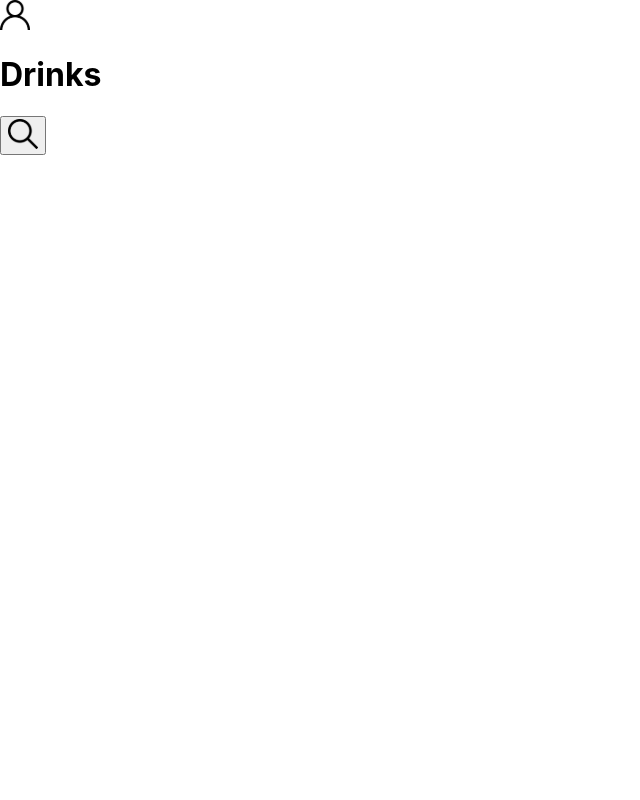
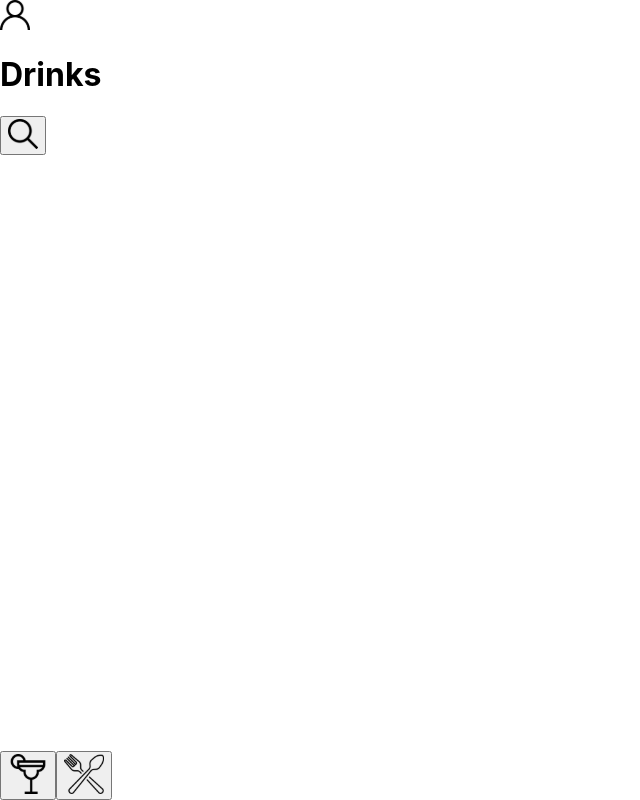
Before and after one commit to wagnerlopesbr/project-recipes-app, a React (Vite) app: page /drinks in a window 1280 px wide. Shown: the whole page, without its empty margins (0-640 px from the left). Built offline with nearby package versions, Linux system fonts and the light colour scheme.

Commit message:
Footer feito

```diff
--- a/src/App.tsx
+++ b/src/App.tsx
@@ -5,6 +5,7 @@ import Login from './pages/Login';
 import Meals from './pages/Meals';
 import Header from './pages/Header';
 import Profile from './pages/Profile';
+import Drinks from './pages/Drinks';
 
 function App() {
   return (
@@ -12,7 +13,7 @@ function App() {
       <Route path="/" Component={ Login } />
       <Route Component={ Header }>
         <Route path="/meals" Component={ Meals } />
-        <Route path="/drinks" />
+        <Route path="/drinks" Component={ Drinks } />
         <Route path="/profile" Component={ Profile } />
         <Route path="/done-recipes" />
         <Route path="/favorite-recipes" />
--- /dev/null
+++ b/src/components/Footer.tsx
@@ -0,0 +1,39 @@
+import { Link } from 'react-router-dom';
+
+function Footer() {
+  return (
+    <div>
+      <style>
+        {`
+         footer {
+          position : fixed;
+          bottom : 0;
+          }`}
+      </style>
+      <footer data-testid="footer">
+        <button>
+          <Link to="/drinks">
+            <img
+              data-testid="drinks-bottom-btn"
+              src="/src/images/drinkIcon.svg"
+              alt="drink-icon"
+            />
+          </Link>
+        </button>
+
+        <button>
+          <Link to="/meals">
+            <img
+              data-testid="meals-bottom-btn"
+              src="/src/images/mealIcon.svg"
+              alt="meal-icon"
+            />
+          </Link>
+        </button>
+      </footer>
+
+    </div>
+  );
+}
+
+export default Footer;
--- a/src/Helpers/FetchAPI.ts
+++ b/src/pages/Drinks.tsx
@@ -1,5 +1,11 @@
-export const fetchAPI = async (url: string) => {
-  const response = await fetch(url);
-  const data = await response.json();
-  return data;
-};
+import Footer from '../components/Footer';
+
+function Drinks() {
+  return (
+    <div>
+      <Footer />
+    </div>
+  );
+}
+
+export default Drinks;
--- a/src/pages/Profile.tsx
+++ b/src/pages/Profile.tsx
@@ -1,6 +1,11 @@
+import Footer from '../components/Footer';
+
 function Profile() {
   return (
-    <h1 data-testid="page-title">Perfil</h1>
+    <div>
+      <h1 data-testid="page-title">Perfil</h1>
+      <Footer />
+    </div>
   );
 }
 
```
